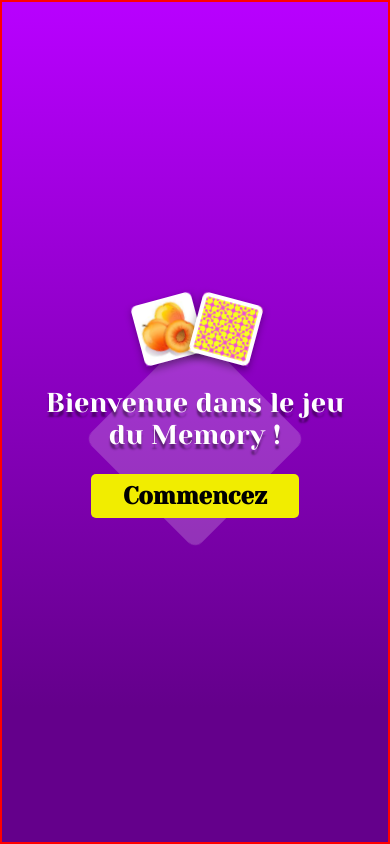
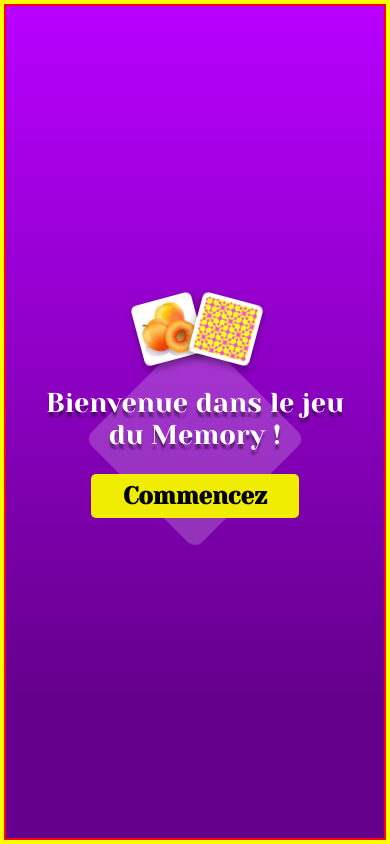
Before and after one commit to SergioTrinquet/Memory_Game, a Vue app: page / in a window 390 px wide. Built offline with nearby package versions, Linux system fonts and the light colour scheme; a web font is replaced by a local one.

Commit message:
Suite test mobile

```diff
--- a/src/App.vue
+++ b/src/App.vue
@@ -42,9 +42,9 @@ html, body {
 }
 
 html {
-  border: solid 3px rgb(251, 255, 0);
+  border: solid 4px rgb(251, 255, 0);
 }
-html {
+body {
   border: solid 2px rgb(255, 0, 0);
 }
 
```
